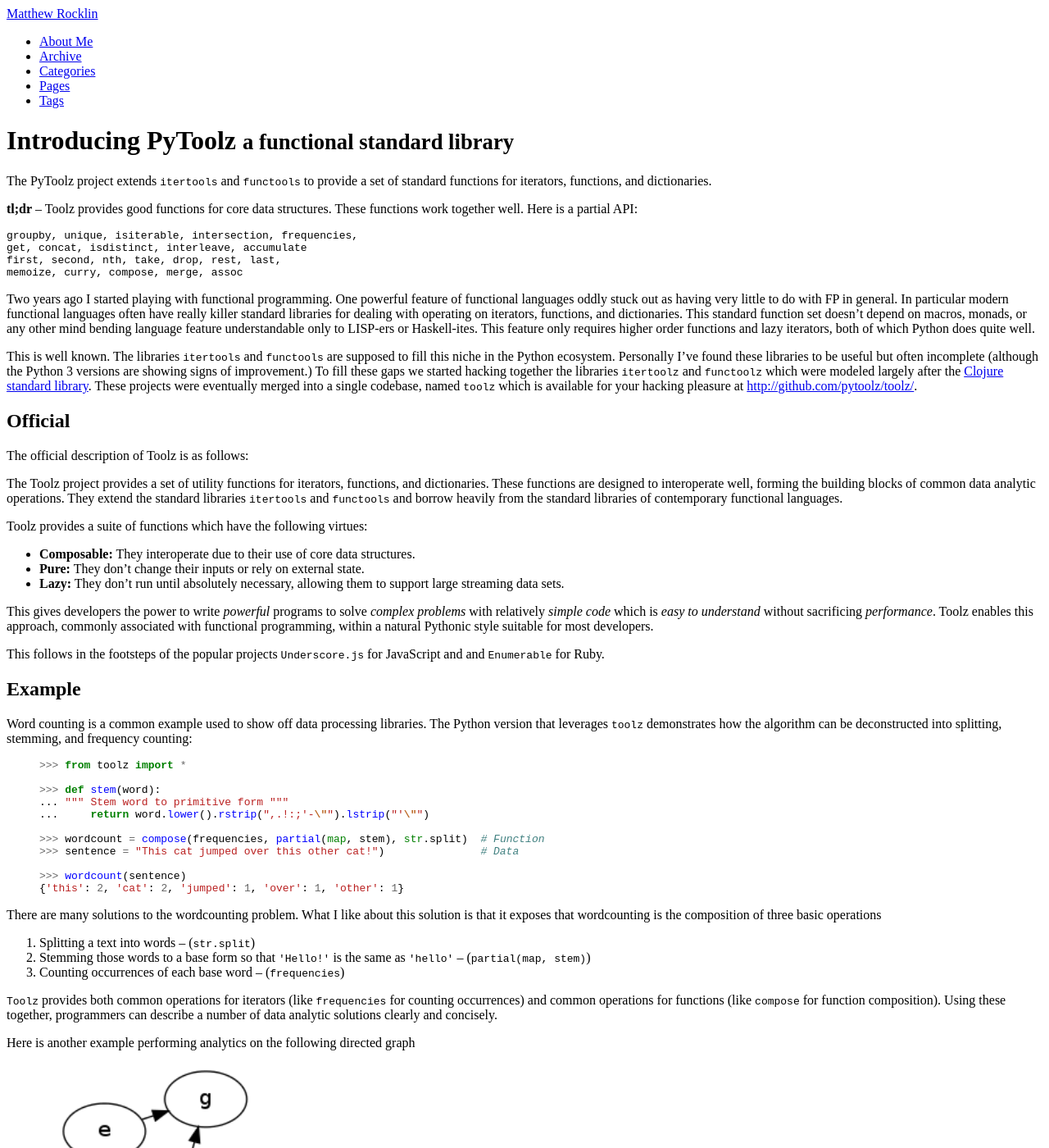
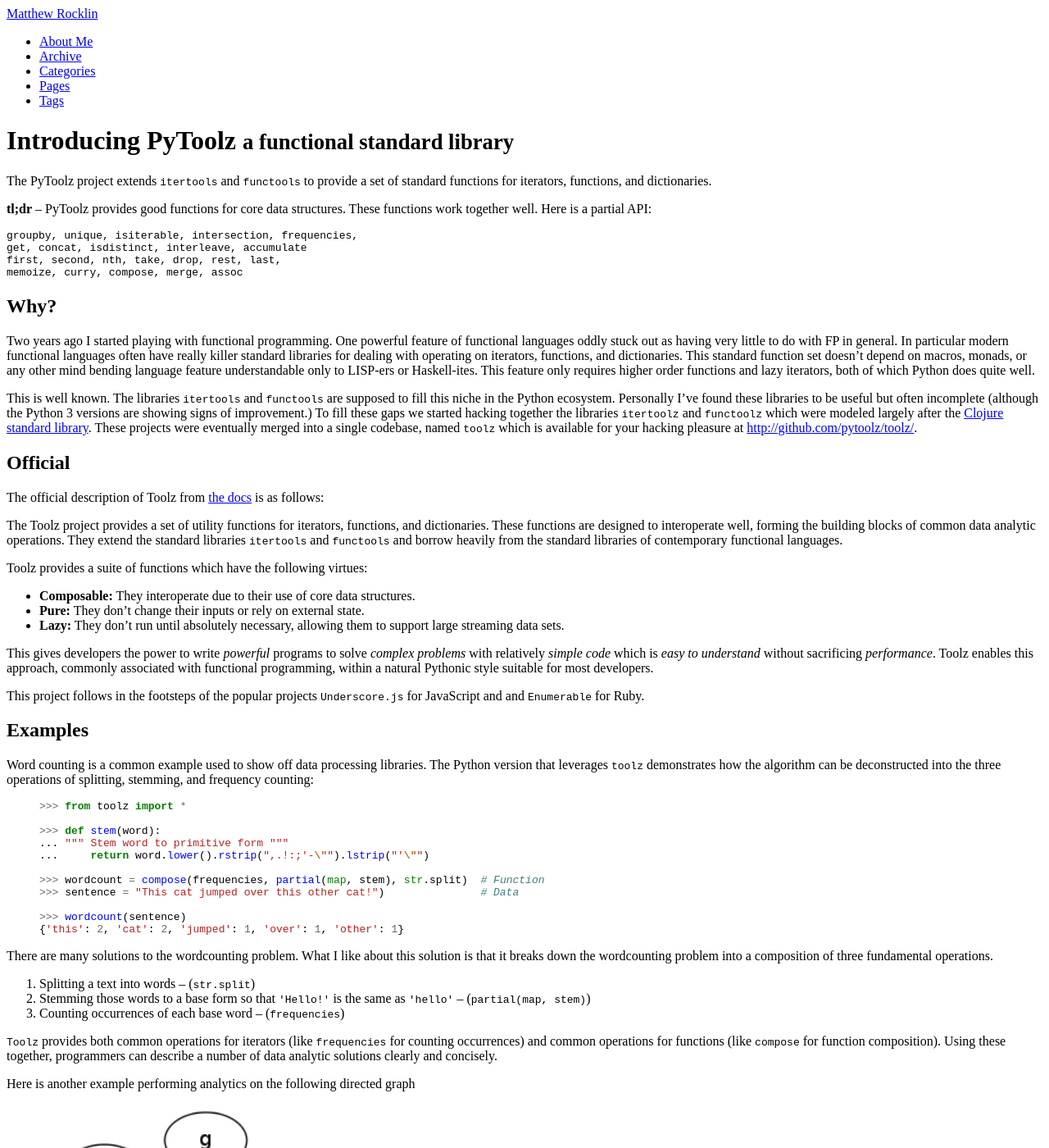
Before and after one commit to besyskymnbk/blog, a Jekyll site: the page built from _posts/work/2013-10-16-Introducing-PyToolz.md, in a window 1280 px wide and 1400 px high. Shown: the whole window at 82% size. Built offline with Jekyll 4.4.1, drawn with Linux system fonts in a browser that asks for light colours; comment, search, counter and statistics services are not loaded.

Commit message:
third minor pass at pytoolz.  Publishing

```diff
--- a/_posts/work/2013-10-16-Introducing-PyToolz.md
+++ b/_posts/work/2013-10-16-Introducing-PyToolz.md
@@ -10,12 +10,15 @@ tags : [Python, SciPy]
 The PyToolz project extends `itertools` and `functools` to provide a set of
 standard functions for iterators, functions, and dictionaries.
 
-**tl;dr** -- Toolz provides good functions for core data structures.  These functions work together well.  Here is a partial API:
+**tl;dr** -- PyToolz provides good functions for core data structures.  These functions work together well.  Here is a partial API:
 
     groupby, unique, isiterable, intersection, frequencies,
     get, concat, isdistinct, interleave, accumulate
     first, second, nth, take, drop, rest, last,
     memoize, curry, compose, merge, assoc
+
+Why?
+----
 
 Two years ago I started playing with functional programming.  One powerful
 feature of functional languages oddly stuck out as having very little to do
@@ -40,7 +43,8 @@ your hacking pleasure at
 Official
 --------
 
-The official description of Toolz is as follows:
+The official description of Toolz from [the
+docs](http://toolz.readthedocs.org/) is as follows:
 
 The Toolz project provides a set of utility functions for iterators, functions,
 and dictionaries.  These functions are designed to interoperate well, forming
@@ -61,16 +65,17 @@ sacrificing *performance*.  Toolz enables this approach, commonly associated
 with functional programming, within a natural Pythonic style suitable for most
 developers.
 
-This follows in the footsteps of the popular projects `Underscore.js` for
-JavaScript and and `Enumerable` for Ruby.
+This project follows in the footsteps of the popular projects `Underscore.js`
+for JavaScript and and `Enumerable` for Ruby.
 
 
-Example
--------
+Examples
+--------
 
 Word counting is a common example used to show off data processing libraries.
 The Python version that leverages `toolz` demonstrates how the algorithm can be
-deconstructed into splitting, stemming, and frequency counting:
+deconstructed into the three operations of splitting, stemming, and frequency
+counting:
 
 {% highlight python %}
 >>> from toolz import *
@@ -87,8 +92,8 @@ deconstructed into splitting, stemming, and frequency counting:
 {% endhighlight %}
 
 There are many solutions to the wordcounting problem.  What I like
-about this solution is that it exposes that wordcounting is the composition of
-three basic operations
+about this solution is that it breaks down the wordcounting problem into a
+composition of three fundamental operations.
 
 1.  Splitting a text into words  --  (`str.split`)
 2.  Stemming those words to a base form so that `'Hello!'` is the same as `'hello'`  --  (`partial(map, stem)`)
@@ -112,7 +117,8 @@ Here is another example performing analytics on the following directed graph
 >>> edges = [(a, b), (b, a), (a, c), (a, d), (d, a), (d, e),
 ...          (e, f), (d, f), (f, d), (d, g), (e, g)]
 
->>> nodes = set(concat(edges))
+>>> # Nodes
+>>> set(concat(edges))
 {'a', 'b', 'c', 'd', 'e', 'f', 'g'}
 
 >>> # Out degree
```
